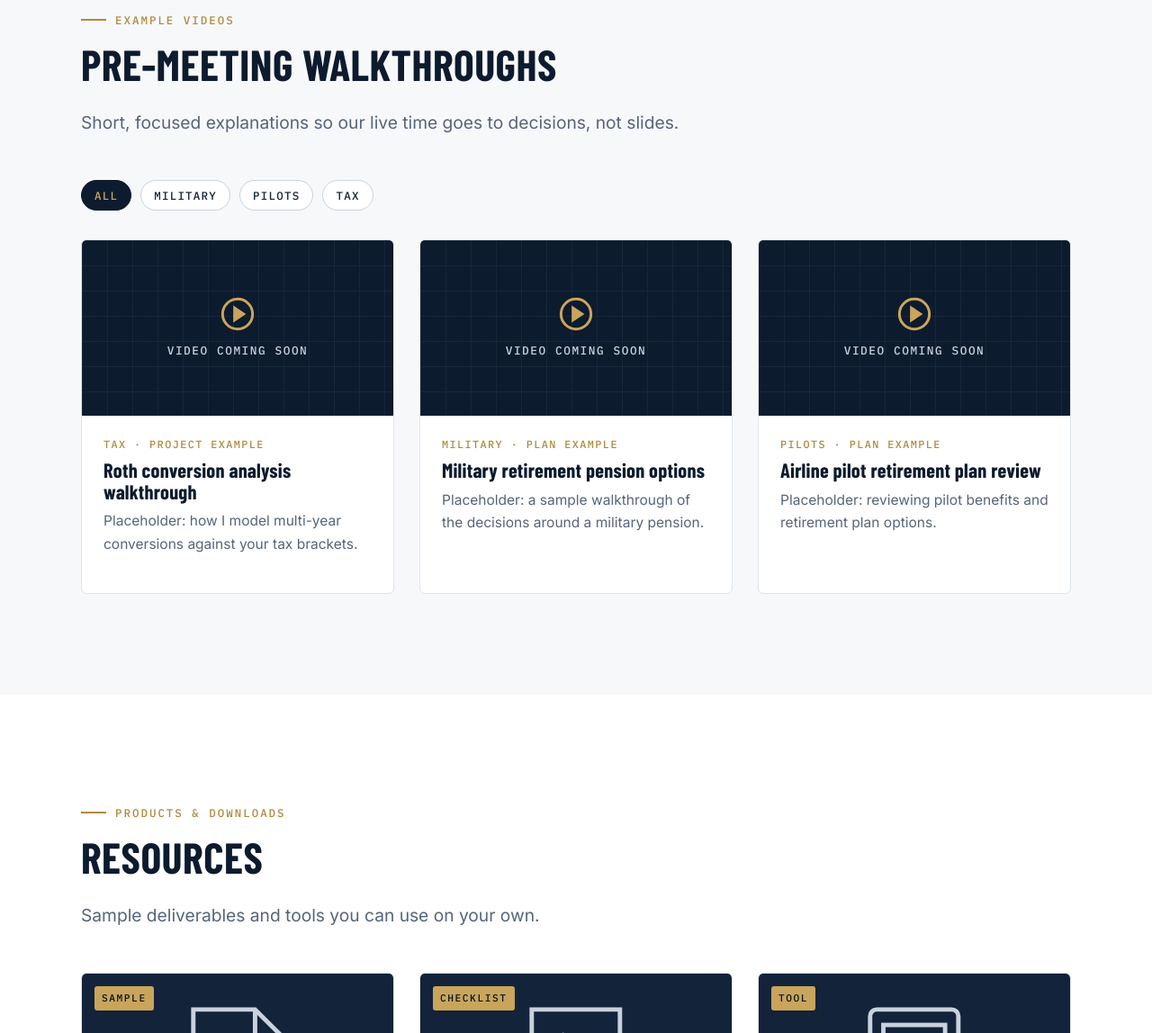
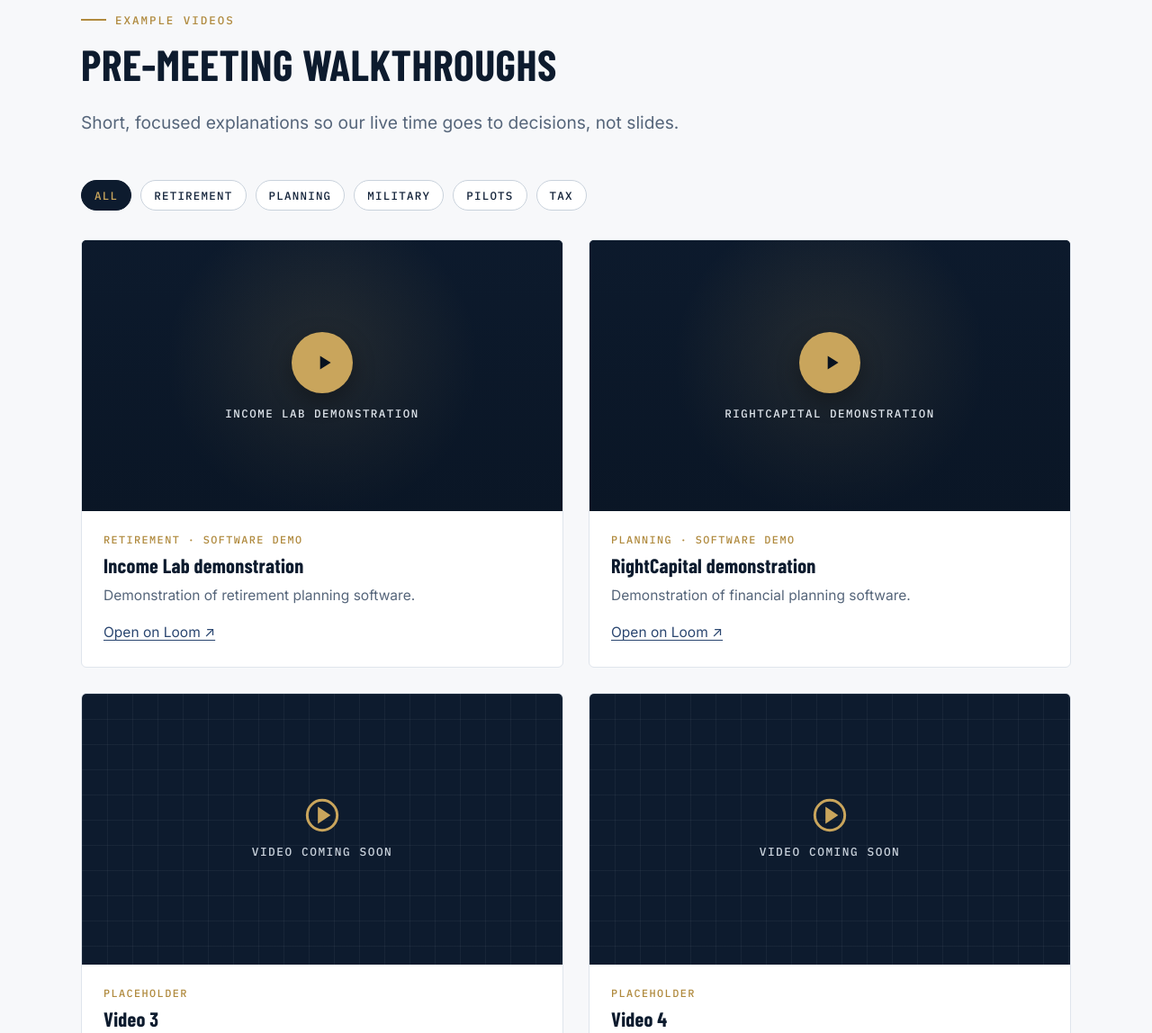
Before and after one commit to vectorcheckfp/vectorcheckfp, a plain HTML site: page resources.html in a window 1280 px wide. Shown: the part 817-1965 px from the top of the page at 90% size. Drawn offline with nearby package versions, Linux system fonts and the light colour scheme.

Commit message:
Add Loom video support and first two demo videos
Resources page: Income Lab and RightCapital demos as click-to-load Loom
embeds, 2x2 video grid, Retirement and Planning filters.

Co-Authored-By: Claude Opus 5.5 <noreply@anthropic.com>
Claude-Session: https://claude.ai/code/session_01PDKBtNWSLuc8Ur8vHRmYhG

```diff
--- a/assets/css/styles.css
+++ b/assets/css/styles.css
@@ -436,6 +436,19 @@ h4 { font-size: 1.25rem; }
   box-shadow: 0 8px 24px rgba(0,0,0,.35); transition: transform .15s ease;
 }
 .video-play:hover .play { transform: scale(1.07); }
+/* Poster for videos without a thumbnail (e.g. Loom): chart grid + title */
+.video-play-plain {
+  background-image:
+    radial-gradient(circle at 50% 45%, rgba(201,165,92,.18), transparent 55%),
+    linear-gradient(rgba(201,210,220,.06) 1px, transparent 1px),
+    linear-gradient(90deg, rgba(201,210,220,.06) 1px, transparent 1px);
+  background-size: auto, 28px 28px, 28px 28px;
+  align-content: center; gap: 14px;
+}
+.video-play .play-title {
+  position: relative; max-width: 85%;
+  font-family: var(--font-mono); font-size: .78rem; letter-spacing: .12em; text-transform: uppercase; color: var(--steel-200);
+}
 .video-play .play svg { width: 26px; height: 26px; margin-left: 4px; color: var(--navy-950); }
 .video-placeholder {
   position: absolute; inset: 0; display: grid; place-items: center; text-align: center; padding: 20px;
--- a/assets/js/main.js
+++ b/assets/js/main.js
@@ -18,25 +18,39 @@
   });
 })();
 
-// Click-to-load YouTube videos.
-// Only loads YouTube (privacy-enhanced domain) after the visitor clicks play,
+// Click-to-load videos (YouTube or Loom).
+// The video player only loads after the visitor clicks play,
 // which keeps pages fast and avoids third-party cookies until then.
-// Usage in HTML: <div class="video-frame" data-youtube="VIDEO_ID" data-title="Title"></div>
+// Usage in HTML:
+//   <div class="video-frame" data-youtube="VIDEO_ID" data-title="Title"></div>
+//   <div class="video-frame" data-loom="VIDEO_ID" data-title="Title"></div>
+// (Loom ID = the long code at the end of the share link.)
 (function () {
-  var frames = document.querySelectorAll('.video-frame[data-youtube]');
+  var frames = document.querySelectorAll('.video-frame[data-youtube], .video-frame[data-loom]');
   frames.forEach(function (frame) {
-    var id = (frame.getAttribute('data-youtube') || '').trim();
-    if (!/^[A-Za-z0-9_-]{6,20}$/.test(id)) return;
+    var yt = (frame.getAttribute('data-youtube') || '').trim();
+    var loom = (frame.getAttribute('data-loom') || '').trim();
+    var src, poster = '';
+    if (/^[A-Za-z0-9_-]{6,20}$/.test(yt)) {
+      src = 'https://www.youtube-nocookie.com/embed/' + yt + '?autoplay=1&rel=0';
+      poster = 'https://i.ytimg.com/vi/' + yt + '/hqdefault.jpg';
+    } else if (/^[a-f0-9]{20,40}$/i.test(loom)) {
+      src = 'https://www.loom.com/embed/' + loom + '?autoplay=1&hide_owner=true&hide_share=true&hideEmbedTopBar=true';
+    } else {
+      return;
+    }
     var title = frame.getAttribute('data-title') || 'Video';
     var btn = document.createElement('button');
     btn.type = 'button';
-    btn.className = 'video-play';
-    btn.style.backgroundImage = 'url(https://i.ytimg.com/vi/' + id + '/hqdefault.jpg)';
+    btn.className = 'video-play' + (poster ? '' : ' video-play-plain');
+    if (poster) btn.style.backgroundImage = 'url(' + poster + ')';
     btn.setAttribute('aria-label', 'Play video: ' + title);
-    btn.innerHTML = '<span class="play"><svg viewBox="0 0 24 24" fill="currentColor" aria-hidden="true"><path d="M8 5v14l11-7z"/></svg></span>';
+    btn.innerHTML = '<span class="play"><svg viewBox="0 0 24 24" fill="currentColor" aria-hidden="true"><path d="M8 5v14l11-7z"/></svg></span>' +
+      (poster ? '' : '<span class="play-title"></span>');
+    if (!poster) btn.querySelector('.play-title').textContent = title;
     btn.addEventListener('click', function () {
       var iframe = document.createElement('iframe');
-      iframe.src = 'https://www.youtube-nocookie.com/embed/' + id + '?autoplay=1&rel=0';
+      iframe.src = src;
       iframe.title = title;
       iframe.allow = 'accelerometer; autoplay; clipboard-write; encrypted-media; gyroscope; picture-in-picture';
       iframe.allowFullscreen = true;
--- a/resources.html
+++ b/resources.html
@@ -69,6 +69,8 @@
 
     <div class="filter-bar" data-filter-bar="#video-grid" role="group" aria-label="Filter videos by topic">
       <button class="chip" type="button" data-topic="all" aria-pressed="true">All</button>
+      <button class="chip" type="button" data-topic="retirement" aria-pressed="false">Retirement</button>
+      <button class="chip" type="button" data-topic="planning" aria-pressed="false">Planning</button>
       <button class="chip" type="button" data-topic="military" aria-pressed="false">Military</button>
       <button class="chip" type="button" data-topic="pilots" aria-pressed="false">Pilots</button>
       <button class="chip" type="button" data-topic="tax" aria-pressed="false">Tax</button>
@@ -76,42 +78,50 @@
 
     <!--
       HOW TO ADD A VIDEO
-      1. Upload the video to YouTube (Public or Unlisted).
-      2. Copy the video ID: the part after "v=" in the link,
-         e.g. https://www.youtube.com/watch?v=dQw4w9WgXcQ  ->  dQw4w9WgXcQ
-      3. Copy one <article> below and put the ID in data-youtube="...".
-         Remove the <div class="video-placeholder">...</div> inside it.
-      4. data-topics can be any of: military pilots tax (space-separated).
+      Copy one <article class="video-card"> below and change:
+        - data-loom="..."    for Loom: the code at the end of the share link,
+                             e.g. loom.com/share/fa248dac...  ->  fa248dac...
+          or data-youtube="..." for YouTube: the part after "v=" in the link
+        - data-title, the meta line, <h3> title and <p> description
+        - data-topics: any of  retirement planning military pilots tax  (space-separated)
     -->
-    <div class="grid-3" id="video-grid">
-      <article class="video-card" data-topics="tax">
-        <div class="video-frame" data-youtube="" data-title="Roth conversion analysis walkthrough">
+    <div class="grid-2" id="video-grid">
+      <article class="video-card" data-topics="retirement">
+        <div class="video-frame" data-loom="fa248dacaedb4a71ac94ab29c53142ec" data-title="Income Lab demonstration"></div>
+        <div class="body">
+          <div class="meta-line">Retirement · Software demo</div>
+          <h3>Income Lab demonstration</h3>
+          <p>Demonstration of retirement planning software.</p>
+          <p class="mb-0"><a href="https://www.loom.com/share/fa248dacaedb4a71ac94ab29c53142ec" target="_blank" rel="noopener">Open on Loom ↗</a></p>
+        </div>
+      </article>
+      <article class="video-card" data-topics="planning">
+        <div class="video-frame" data-loom="714864b1c06f4f739b492e486b298608" data-title="RightCapital demonstration"></div>
+        <div class="body">
+          <div class="meta-line">Planning · Software demo</div>
+          <h3>RightCapital demonstration</h3>
+          <p>Demonstration of financial planning software.</p>
+          <p class="mb-0"><a href="https://www.loom.com/share/714864b1c06f4f739b492e486b298608" target="_blank" rel="noopener">Open on Loom ↗</a></p>
+        </div>
+      </article>
+      <article class="video-card" data-topics="">
+        <div class="video-frame" data-title="Video 3">
           <div class="video-placeholder"><div><svg viewBox="0 0 24 24" fill="none" stroke="currentColor" stroke-width="1.8" aria-hidden="true"><circle cx="12" cy="12" r="10"/><path d="M10 8l6 4-6 4z" fill="currentColor"/></svg>Video coming soon</div></div>
         </div>
         <div class="body">
-          <div class="meta-line">Tax · Project example</div>
-          <h3>Roth conversion analysis walkthrough</h3>
-          <p>Placeholder: how I model multi-year conversions against your tax brackets.</p>
+          <div class="meta-line">Placeholder</div>
+          <h3>Video 3</h3>
+          <p>Placeholder.</p>
         </div>
       </article>
-      <article class="video-card" data-topics="military">
-        <div class="video-frame" data-youtube="" data-title="Military retirement pension options">
+      <article class="video-card" data-topics="">
+        <div class="video-frame" data-title="Video 4">
           <div class="video-placeholder"><div><svg viewBox="0 0 24 24" fill="none" stroke="currentColor" stroke-width="1.8" aria-hidden="true"><circle cx="12" cy="12" r="10"/><path d="M10 8l6 4-6 4z" fill="currentColor"/></svg>Video coming soon</div></div>
         </div>
         <div class="body">
-          <div class="meta-line">Military · Plan example</div>
-          <h3>Military retirement pension options</h3>
-          <p>Placeholder: a sample walkthrough of the decisions around a military pension.</p>
-        </div>
-      </article>
-      <article class="video-card" data-topics="pilots tax">
-        <div class="video-frame" data-youtube="" data-title="Airline pilot retirement plan review">
-          <div class="video-placeholder"><div><svg viewBox="0 0 24 24" fill="none" stroke="currentColor" stroke-width="1.8" aria-hidden="true"><circle cx="12" cy="12" r="10"/><path d="M10 8l6 4-6 4z" fill="currentColor"/></svg>Video coming soon</div></div>
-        </div>
-        <div class="body">
-          <div class="meta-line">Pilots · Plan example</div>
-          <h3>Airline pilot retirement plan review</h3>
-          <p>Placeholder: reviewing pilot benefits and retirement plan options.</p>
+          <div class="meta-line">Placeholder</div>
+          <h3>Video 4</h3>
+          <p>Placeholder.</p>
         </div>
       </article>
     </div>
```
